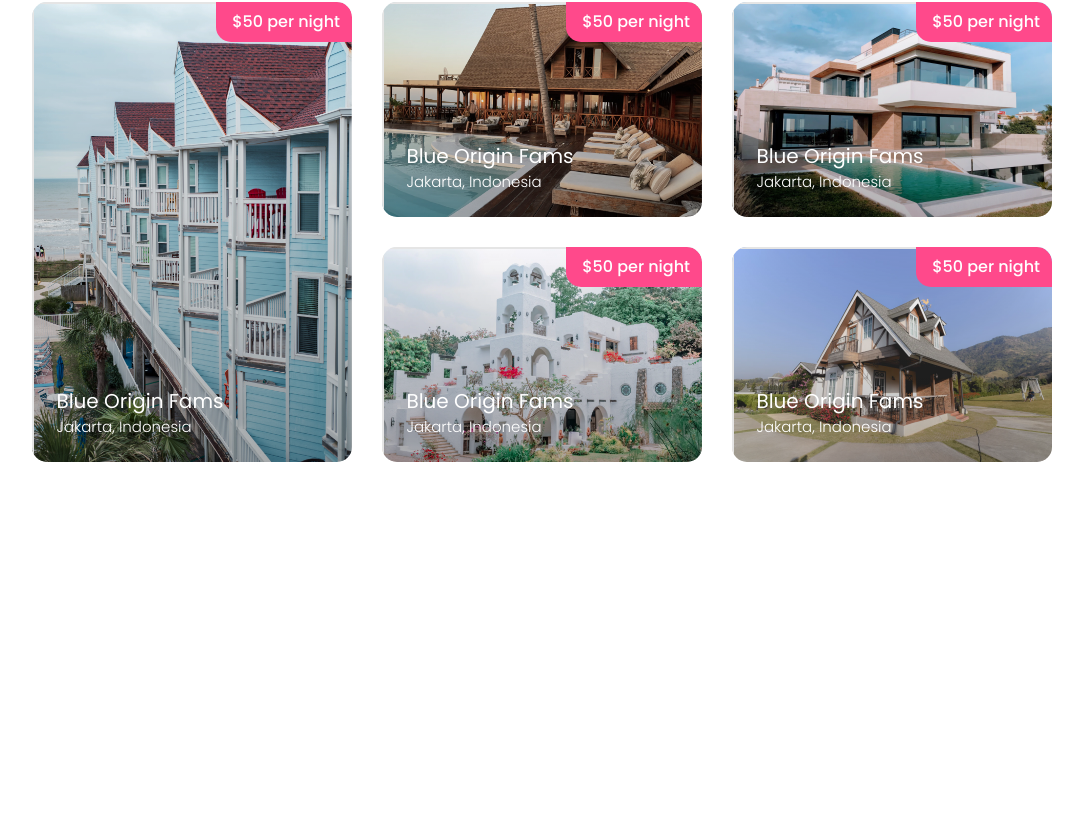
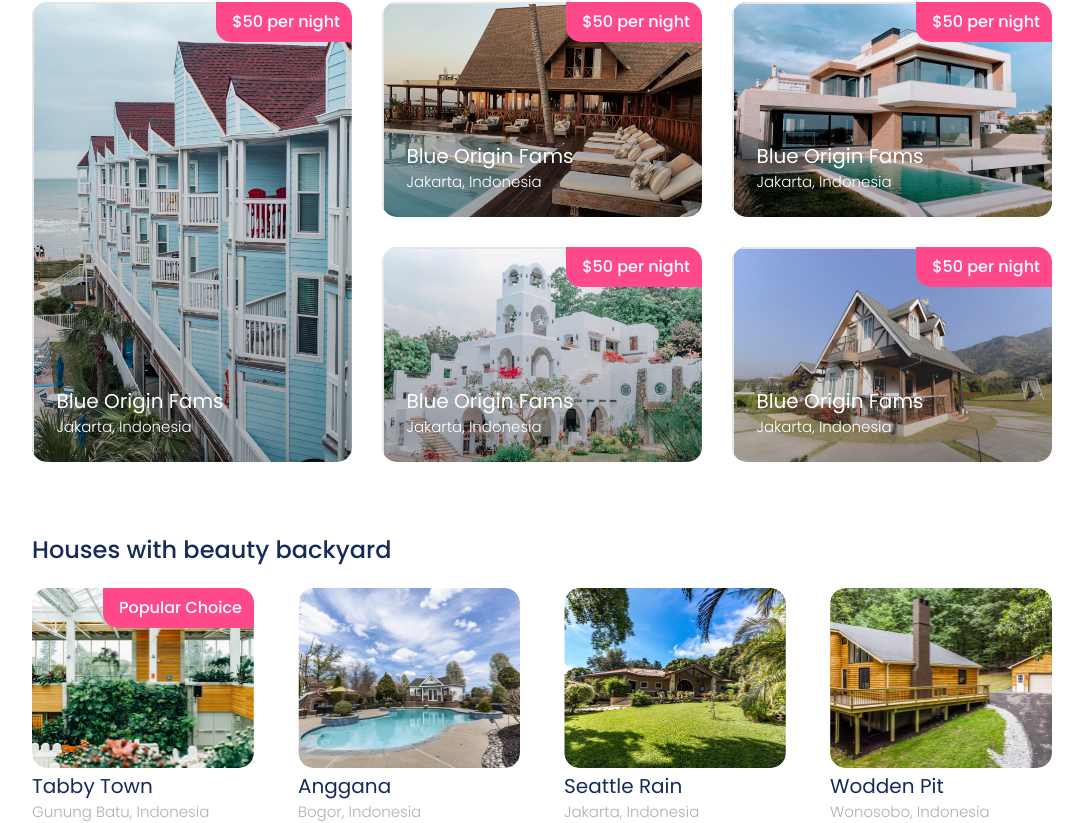
Before and after one commit to abdulhafizr/staycation-next-js, a Next.js app: page / in a window 1280 px wide. Shown: the part 726-1549 px from the top of the page, without its empty margins (98-1181 px from the left). Before the commit the page ends 1188 px from the top, so only its background shows below. Built offline with nearby package versions, Linux system fonts and the light colour scheme.

Commit message:
| Add animation hover in hotels

```diff
--- /dev/null
+++ b/components/Hotel.js
@@ -0,0 +1,7 @@
+export default function Hotel() {
+    return (
+        <div className="hotel">
+            Hotel
+        </div>
+    )
+}
--- /dev/null
+++ b/components/House.js
@@ -0,0 +1,65 @@
+import Image from 'next/image'
+
+export default function House() {
+    return (
+        <div className="house">
+            <h1 className="house__title">Houses with beauty backyard</h1>
+            <div className="house__gallery">
+
+                <div className="house__gallery-item">
+                    <span className="house__gallery-badge">Popular Choice</span>
+                    <div className="house__gallery-image">
+                        <Image
+                            src="/dummys/house_1.png"
+                            width="222.78px"
+                            height="180px"
+                            className="house__gallery-image"
+                        />
+                    </div>
+                    <h1 className="house__gallery-title">Tabby Town</h1>
+                    <p className="house__gallery-location">Gunung Batu, Indonesia</p>
+                </div>
+
+                <div className="house__gallery-item">
+                    <div className="house__gallery-image">
+                        <Image
+                            src="/dummys/house_2.png"
+                            width="222.78px"
+                            height="180px"
+                            className="house__gallery-image"
+                        />
+                    </div>
+                    <h1 className="house__gallery-title">Anggana</h1>
+                    <p className="house__gallery-location">Bogor, Indonesia</p>
+                </div>
+
+                <div className="house__gallery-item">
+                    <div className="house__gallery-image">
+                        <Image
+                            src="/dummys/house_3.png"
+                            width="222.78px"
+                            height="180px"
+                            className="house__gallery-image"
+                        />
+                    </div>
+                    <h1 className="house__gallery-title">Seattle Rain</h1>
+                    <p className="house__gallery-location">Jakarta, Indonesia</p>
+                </div>
+
+                <div className="house__gallery-item">
+                    <div className="house__gallery-image">
+                        <Image
+                            src="/dummys/house_4.png"
+                            width="222.78px"
+                            height="180px"
+                            className="house__gallery-image"
+                        />
+                    </div>
+                    <h1 className="house__gallery-title">Wodden Pit</h1>
+                    <p className="house__gallery-location">Wonosobo, Indonesia</p>
+                </div>
+
+            </div>
+        </div>
+    )
+}
--- a/components/index.js
+++ b/components/index.js
@@ -1,5 +1,7 @@
 import Header from './Header'
 import Hero from './Hero'
+import Hotel from './Hotel'
+import House from './House'
 import MostPick from './MostPick'
 
-export {Header, Hero, MostPick}
+export {Header, Hero, Hotel, House, MostPick}
--- a/pages/index.js
+++ b/pages/index.js
@@ -1,5 +1,5 @@
 import Head from 'next/head'
-import {Header, Hero, MostPick} from '../components'
+import {Header, Hero, House, MostPick} from '../components'
 
 export default function Home() {
   return (
@@ -14,6 +14,7 @@
       <main className="container">
         <Hero />
         <MostPick />
+        <House />
       </main>
 
     </div>
--- a/styles/components/_main.scss
+++ b/styles/components/_main.scss
@@ -152,3 +152,71 @@
         }
     }
 }
+
+.house {
+    margin-top: 70px;
+    font-family: Poppins;
+
+    &__title {
+        font-style: normal;
+        font-weight: 500;
+        font-size: 24px;
+        line-height: 36px;
+        color: #152C5B;
+    }
+
+    &__gallery {
+        margin-top: 20px;
+        display: flex;
+        justify-content: space-between;
+        align-items: center;
+        position: relative;
+        flex-wrap: wrap;
+
+        &-item {
+            position: relative;
+            cursor: pointer;
+        }
+
+        &-badge {
+            position: absolute;
+            top: 0;
+            right: 0;
+            z-index: var.$z-middle;
+            padding: 6px 12px 6px 16px;
+            border-radius: 0 15px 0 15px;
+            background-color: var.$third-color;
+            font-style: normal;
+            font-weight: 500;
+            font-size: 16px;
+            line-height: 170%;
+            text-align: center;
+            color: #FFFFFF;
+        }
+
+        &-image {
+            border-radius: 15px;
+            transition: transform .3s ease;
+            overflow: hidden;
+
+            &:hover img {
+                transform: scale(1.2);
+            }
+        }
+
+        &-title {
+            font-style: normal;
+            font-weight: normal;
+            font-size: 20px;
+            line-height: 30px;
+            color: #152C5B;
+        }
+        &-location {
+            font-style: normal;
+            font-weight: 300;
+            font-size: 15px;
+            line-height: 22px;
+            color: #B0B0B0;
+        }
+    }
+}
```
